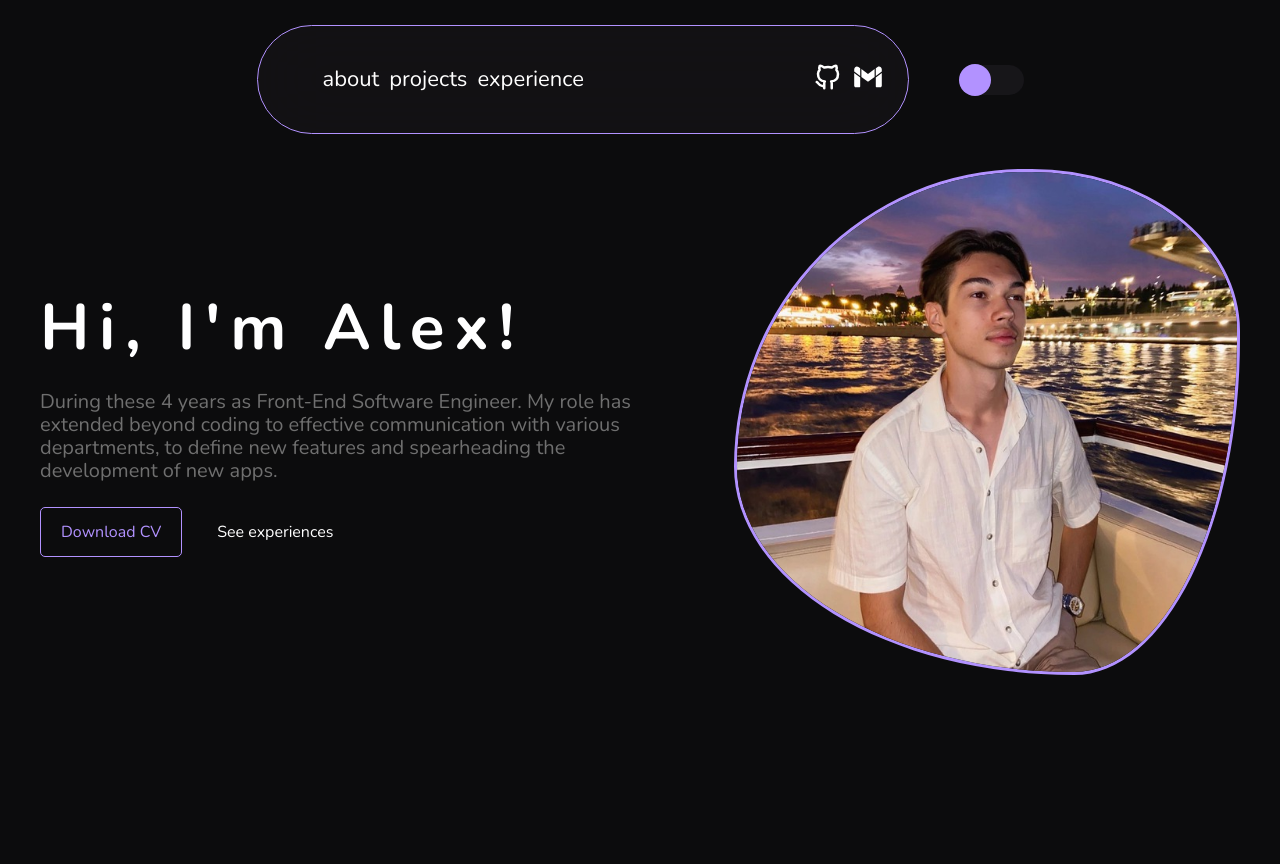
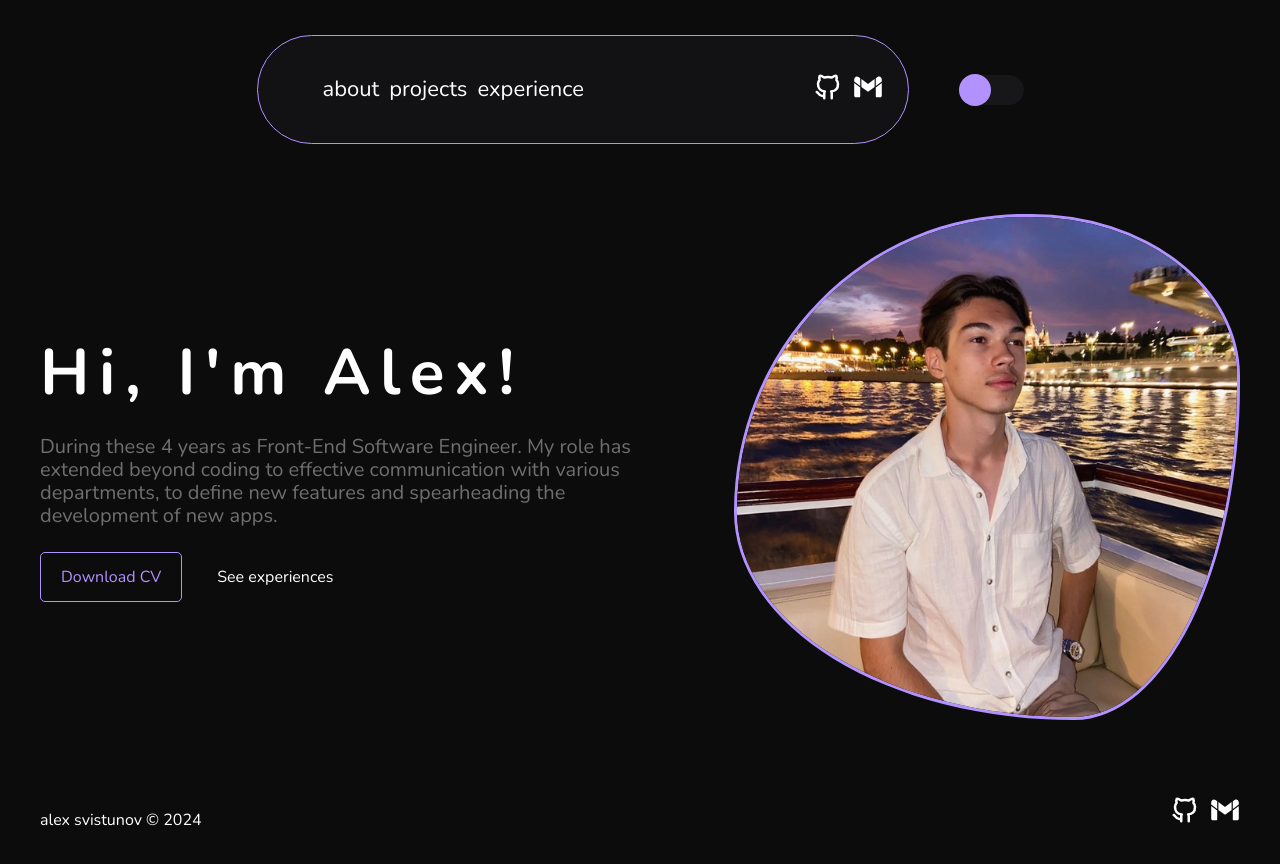
Before and after one commit to AlexSvistunov/portfolio-project, a React (Vite) app: page / in a window 1280 px wide. Before the commit the page ends 800 px from the top, so only its background shows below. Built offline with nearby package versions, Linux system fonts and the light colour scheme.

Commit message:
add footer

```diff
--- a/package.json
+++ b/package.json
@@ -11,7 +11,8 @@
   },
   "dependencies": {
     "react": "^18.2.0",
-    "react-dom": "^18.2.0"
+    "react-dom": "^18.2.0",
+    "react-router-dom": "^6.23.0"
   },
   "devDependencies": {
     "@types/react": "^18.2.66",
--- a/src/App.css
+++ b/src/App.css
@@ -1,5 +1,11 @@
 #root {
+  min-height: 100vh;
+  display: flex;
+  flex-direction: column;
   max-width: 1250px;
-  padding: 25px 15px;
   margin: 0 auto;
 }
+
+main.main {
+  flex: 1 1 auto;
+}
--- a/src/App.jsx
+++ b/src/App.jsx
@@ -1,14 +1,13 @@
+
 
 import './App.css'
-import Header from './components/header/Header'
-import Hero from './components/hero/Hero'
+import AppRoutes from './components/routes/AppRoutes'
 
 function App() {
 
   return (
     <>
-      <Header/>
-      <Hero/>
+     <AppRoutes/>
     </>
   )
 }
--- /dev/null
+++ b/src/components/footer/Footer.jsx
@@ -0,0 +1,15 @@
+import Links from '../links/Links'
+import './Footer.scss'
+
+const Footer = () => {
+  return (
+    <footer className='footer'>
+      <div className='container footer__container'>
+        <small className='footer__author'>alex svistunov © 2024</small>
+        <Links/>
+      </div>
+    </footer>
+  )
+}
+
+export default Footer
--- /dev/null
+++ b/src/components/footer/Footer.scss
@@ -0,0 +1,13 @@
+.footer {
+  padding: var(--section-gap) 0;
+  &__container {
+    display: flex;
+    justify-content: space-between;
+    align-items: flex-end;
+
+  }
+
+  &__author {
+    font-size: 16px;
+  }
+}
--- a/src/components/header/Header.scss
+++ b/src/components/header/Header.scss
@@ -1,6 +1,6 @@
 .header {
 
-  // padding: var(--section-gap) 0;
+  padding: var(--section-gap) 0;
 
   &__container {
     display: flex;
--- /dev/null
+++ b/src/components/routes/AppRoutes.jsx
@@ -0,0 +1,15 @@
+import { Route, Routes } from "react-router-dom"
+import MainPage from "../../pages/MainPage"
+
+
+const AppRoutes = () => {
+  return (
+    <>
+      <Routes>
+        <Route index path="/" element={<MainPage/>}/>
+      </Routes>
+    </>
+  )
+}
+
+export default AppRoutes
--- /dev/null
+++ b/src/pages/MainPage.jsx
@@ -0,0 +1,18 @@
+import Header from "../components/header/Header";
+import Hero from "../components/hero/Hero";
+import Footer from "../components/footer/Footer";
+
+const MainPage = () => {
+  return (
+    <>
+      <Header />
+      <main className="main">
+        <Hero />
+      </main>
+
+      <Footer />
+    </>
+  );
+};
+
+export default MainPage;
```
Also changed, not shown: src/main.jsx (+9 -7 lines), 1 other file (tests, documents, lock files or other folders).
